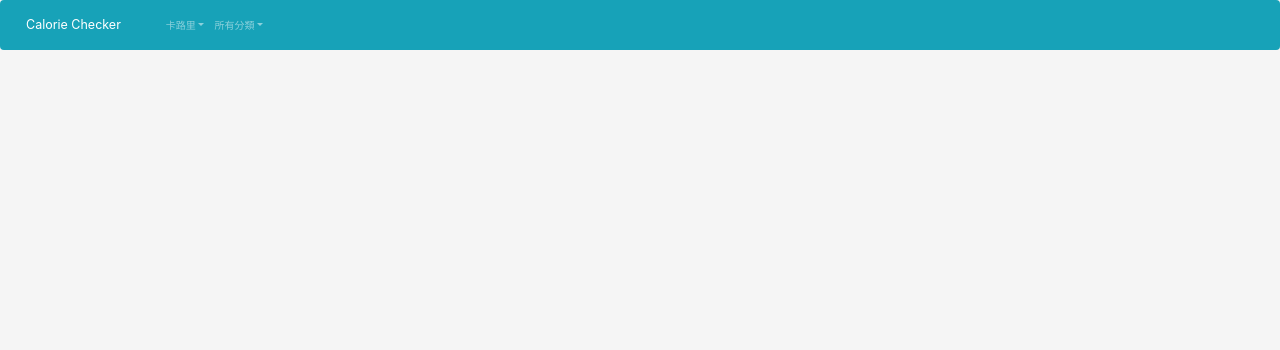
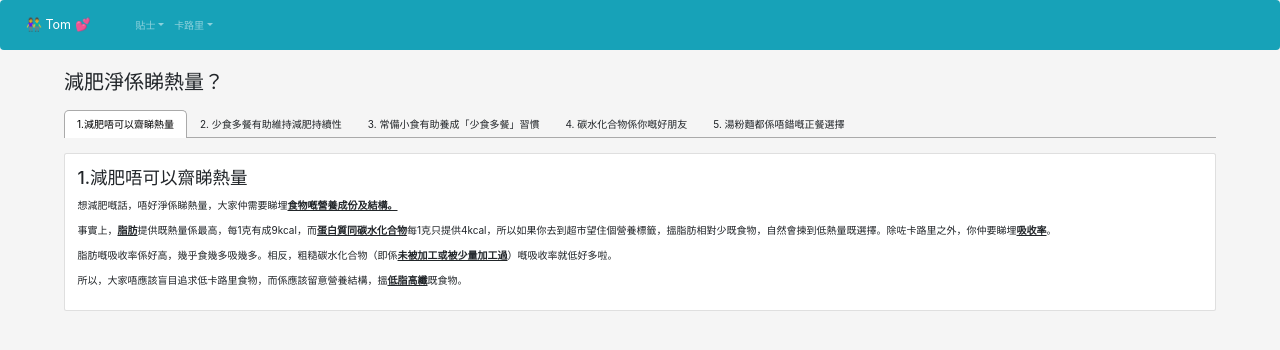
Before and after one commit to Louie-L/calorie-checker, a React (Create React App) app: page /tip1 in a window 1280 px wide. Shown: the top 350 px of the page. Built offline with nearby package versions, Linux system fonts and the light colour scheme.

Commit message:
feat: add tip1

```diff
--- a/package.json
+++ b/package.json
@@ -15,6 +15,7 @@
     "react-icons": "^4.2.0",
     "react-router-dom": "^5.2.0",
     "react-scripts": "4.0.3",
+    "react-tabs": "^3.2.2",
     "styled-components": "^5.3.0",
     "web-vitals": "^1.1.2"
   },
--- a/public/index.html
+++ b/public/index.html
@@ -9,7 +9,7 @@
     <link rel="stylesheet" href="http://maxcdn.bootstrapcdn.com/bootstrap/3.3.7/css/bootstrap.min.css">
     <meta
       name="description"
-      content="Web site created using create-react-app"
+      content="Calorie Checker Application"
     />
     <link rel="apple-touch-icon" href="%PUBLIC_URL%/logo192.png" />
     <!--
--- a/src/App.js
+++ b/src/App.js
@@ -3,6 +3,8 @@ import 'bootstrap/dist/css/bootstrap.min.css';
 
 import BMIPage from './pages/BMI';
 import CalorieCalculatePage from './pages/CalorieCalculate'
+import Tip1Page from './pages/Tip1';
+
 import CalorieTablePage from './pages/CalorieTable';
 import AllCaloriesPage from './pages/AllCalories';
 import FoodPage from './pages/FoodCalories';
@@ -31,6 +33,9 @@ function App() {
           </Route>
           <Route path='/calorie-calculate'>
             <CalorieCalculatePage />
+          </Route>
+          <Route path='/tip1'>
+            <Tip1Page />
           </Route>
           <Route path='/calorie-table'>
             <CalorieTablePage />
--- a/src/components/layout/Layout.js
+++ b/src/components/layout/Layout.js
@@ -6,18 +6,19 @@ function Layout(props) {
   return (
     <div>
       <Navbar collapseOnSelect expand="sm" bg="info" variant="dark">
-        <Navbar.Brand href="/" className={classes.navbar_brand}>Calorie Checker</Navbar.Brand>
+        <Navbar.Brand href="/" className={classes.navbar_brand}>👫 Tom 💕</Navbar.Brand>
         <Navbar.Toggle aria-controls="basic-navbar-nav" />
         <Navbar.Collapse id="basic-navbar-nav">
           <Nav className="mr-auto">
-            <NavDropdown title="卡路里" id="basic-nav-dropdown">
+            <NavDropdown title="貼士" id="basic-nav-dropdown">
               <NavDropdown.Item><Link to='/bmi'>BMI</Link></NavDropdown.Item>
               <NavDropdown.Item><Link to='/calorie-calculate'>消耗和所需熱量</Link></NavDropdown.Item>
+              <NavDropdown.Item><Link to='/tip1'>減肥淨係睇熱量?</Link></NavDropdown.Item>
+            </NavDropdown>
+            <NavDropdown title="卡路里" id="basic-nav-dropdown">
               <NavDropdown.Item><Link to='/calorie-table'>卡路里表</Link></NavDropdown.Item>
+              <NavDropdown.Item><Link to='/new-calorie'>新增卡路里</Link></NavDropdown.Item>
               <NavDropdown.Divider />
-              <NavDropdown.Item><Link to='/new-calorie'>新增卡路里</Link></NavDropdown.Item>
-            </NavDropdown>
-            <NavDropdown title="所有分類" id="basic-nav-dropdown">
               <NavDropdown.Item><Link to='/food'>食品</Link></NavDropdown.Item>
               <NavDropdown.Item><Link to='/grains'>五穀類</Link></NavDropdown.Item>
               <NavDropdown.Item><Link to='/fisheggmeat'>魚、蛋、肉類</Link></NavDropdown.Item>
--- a/src/pages/AllCalories.js
+++ b/src/pages/AllCalories.js
@@ -6,11 +6,12 @@ import RedTag from '../components/ui/RedTag'
 function AllCaloriesPage() {
   return (
     <section>
-      <ListGroup className="m-4 p-2">
-        <ListGroup.Item action className="border-bottom-0"><Link to='/bmi'>BMI</Link><RedTag text='New!'/><hr/></ListGroup.Item>
-        <ListGroup.Item action className="border-bottom-0"><Link to='/calorie-calculate'>消耗和所需熱量</Link><RedTag text='New!' /><hr/></ListGroup.Item>
-        <ListGroup.Item action className="border-bottom-0"><Link to='/calorie-table'>卡路里表</Link><RedTag text='Updated!' /><hr/></ListGroup.Item>
+      <ListGroup className="m-4">
+        <ListGroup.Item action className="pt-4 border-bottom-0"><Link to='/bmi'>BMI</Link><hr /></ListGroup.Item>
+        <ListGroup.Item action className="border-bottom-0"><Link to='/calorie-calculate'>消耗和所需熱量</Link><hr /></ListGroup.Item>
+        <ListGroup.Item action className="border-bottom-0"><Link to='/tip1'>減肥淨係睇熱量?</Link><RedTag text='New!' /><hr /></ListGroup.Item>
 
+        <ListGroup.Item action className="border-bottom-0"><Link to='/calorie-table'>卡路里表</Link><hr /></ListGroup.Item>
         <ListGroup.Item action className="border-bottom-0"><Link to='/food'>食品</Link></ListGroup.Item>
         <ListGroup.Item action className="border-bottom-0"><Link to='/grains'>五穀類</Link></ListGroup.Item>
         <ListGroup.Item action className="border-bottom-0"><Link to='/fisheggmeat'>魚、蛋、肉類</Link></ListGroup.Item>
--- /dev/null
+++ b/src/pages/Tip1.js
@@ -0,0 +1,32 @@
+import { Tab, Tabs, TabList, TabPanel } from 'react-tabs';
+import 'react-tabs/style/react-tabs.css';
+
+import Tip11 from './Tip1/1'
+import Tip12 from './Tip1/2'
+import Tip13 from './Tip1/3'
+import Tip14 from './Tip1/4'
+import Tip15 from './Tip1/5'
+
+function Tip1Page() {
+    return (
+        <section className="mb-5">
+            <h2 className="mb-4">減肥淨係睇熱量？</h2>
+            <Tabs>
+                <TabList>
+                    <Tab>1.減肥唔可以齋睇熱量</Tab>
+                    <Tab>2. 少食多餐有助維持減肥持續性</Tab>
+                    <Tab>3. 常備小食有助養成「少食多餐」習慣</Tab>
+                    <Tab>4. 碳水化合物係你嘅好朋友</Tab>
+                    <Tab>5. 湯粉麵都係唔錯嘅正餐選擇</Tab>
+                </TabList>
+                <TabPanel className="mt-4"><Tip11/></TabPanel>
+                <TabPanel><Tip12/></TabPanel>
+                <TabPanel><Tip13/></TabPanel>
+                <TabPanel><Tip14/></TabPanel>
+                <TabPanel><Tip15/></TabPanel>
+            </Tabs>
+        </section>
+    );
+}
+
+export default Tip1Page;
--- /dev/null
+++ b/src/pages/Tip1/1.js
@@ -0,0 +1,19 @@
+import { Card } from "react-bootstrap";
+
+function Tip11() {
+    return (
+        <Card className="mb-3">
+            <Card.Body>
+                <Card.Title as="h3" className="mb-3">1.減肥唔可以齋睇熱量</Card.Title>
+                <Card.Text>
+                    <p>想減肥嘅話，唔好淨係睇熱量，大家仲需要睇埋<u class="font-weight-bold">食物嘅營養成份及結構。</u></p>
+                    <p>事實上，<u class="font-weight-bold">脂肪</u>提供既熱量係最高，每1克有成9kcal，而<u class="font-weight-bold">蛋白質同碳水化合物</u>每1克只提供4kcal，所以如果你去到超市望住個營養標籤，搵脂肪相對少既食物，自然會揀到低熱量既選擇。除咗卡路里之外，你仲要睇埋<u class="font-weight-bold">吸收率</u>。</p>
+                    <p>脂肪嘅吸收率係好高，幾乎食幾多吸幾多。相反，粗糙碳水化合物（即係<u class="font-weight-bold">未被加工或被少量加工過</u>）嘅吸收率就低好多啦。</p>
+                    <p>所以，大家唔應該盲目追求低卡路里食物，而係應該留意營養結構，搵<u class="font-weight-bold">低脂高纖</u>既食物。</p>
+                </Card.Text>
+            </Card.Body>
+        </Card>
+    )
+}
+
+export default Tip11;
--- /dev/null
+++ b/src/pages/Tip1/2.js
@@ -0,0 +1,19 @@
+import { Card } from "react-bootstrap";
+
+function Tip12() {
+    return (
+        <Card className="mb-3">
+            <Card.Body>
+                <Card.Title as="h3" className="mb-3">2. 少食多餐有助維持減肥持續性</Card.Title>
+                <Card.Text>
+                    <p>「少食多餐」嘅飲食習慣可以<u class="font-weight-bold">提升新陳代謝</u>，從而維持減肥既可持續性，而節食只能夠短暫咁獲得成果，而且仲會犧牲左你嘅新陳代謝，長遠都係會反彈。</p>
+                    <p>節食你嘅身體未必能夠即時match到，喺未match到之前，你會暫時「收支失衡」（支出比收入多），並且達到減磅效果，但<u class="font-weight-bold">當個新陳代謝調節完</u>，即係match到之後，你就唔能夠再減到落去喇。</p>
+                    <p>到左呢個時候，你可能要再食少啲，去再次形成<u class="font-weight-bold">「收支失衡」</u>既狀態，結果造成一個惡性循環，最終每日只能食好少好少嘅食物。</p>
+                    <p>總括嚟講，用節食既方式去減肥係好不智，相反，你係應該想辦法去<u class="font-weight-bold">提升新陳代謝</u>，從而幫助你減肥，而「少食多餐」就係其中一個方案。</p>
+                </Card.Text>
+            </Card.Body>
+        </Card>
+    )
+}
+
+export default Tip12;
--- /dev/null
+++ b/src/pages/Tip1/3.js
@@ -0,0 +1,17 @@
+import { Card } from "react-bootstrap";
+
+function Tip13() {
+    return (
+        <Card className="mb-3">
+            <Card.Body>
+                <Card.Title as="h3" className="mb-3">3. 常備小食有助養成「少食多餐」習慣</Card.Title>
+                <Card.Text>
+                    <p>頭先講過要「少食多餐」，但冇理由返緊工做做吓嘢走去煮個麵架。所以，如果常備一啲合適既「小食」，<u class="font-weight-bold">可以隨時拎出嚟食</u>，咁就唔使勞師動眾，都做到「少食多餐」去維持新陳代謝喇。</p>
+                    <p>當然我講嘅「小食」唔係一包炸過嘅薯片啦，我所推薦既「小食」應該係一啲<u class="font-weight-bold">高纖、高粗糙碳水化合物、低脂、合理份量蛋白質</u>嘅選擇，例如係全麥麵包或者某啲水果。</p>
+                </Card.Text>
+            </Card.Body>
+        </Card>
+    )
+}
+
+export default Tip13;
--- /dev/null
+++ b/src/pages/Tip1/4.js
@@ -0,0 +1,17 @@
+import { Card } from "react-bootstrap";
+
+function Tip14() {
+    return (
+        <Card className="mb-3">
+            <Card.Body>
+                <Card.Title as="h3" className="mb-3">4. 碳水化合物係你嘅好朋友</Card.Title>
+                <Card.Text>
+                    <p>碳水化合物係人類嘅首選燃料，任何時候都會揀佢嚟消耗先，基本上你每日食嘅碳水化合物，<u class="font-weight-bold">身體都會想盡辦法日日清</u>（當然要假設你唔係碳水化合物既狂熱粉絲，一日食10碗飯啦）。</p>
+                    <p>好多時候，<u class="font-weight-bold">你每日正常咁食嘅碳水化合物都會被用清光</u>，所以點解碳水化合物應該要佔你每日熱量來源嘅大部份，冇野留低自然唔會增肥，<u class="font-weight-bold">咁先易啲造成卡路里「收支失衡」</u>（支出多於收入），最終達到減肥呢個目標。</p>
+                </Card.Text>
+            </Card.Body>
+        </Card>
+    )
+}
+
+export default Tip14;
--- /dev/null
+++ b/src/pages/Tip1/5.js
@@ -0,0 +1,17 @@
+import { Card } from "react-bootstrap";
+
+function Tip15() {
+    return (
+        <Card className="mb-3">
+            <Card.Body>
+                <Card.Title as="h3" className="mb-3">5. 湯粉麵都係唔錯嘅正餐選擇</Card.Title>
+                <Card.Text>
+                    <p>好多人都鍾意去茶餐廳食晏，<u class="font-weight-bold">大部份碟頭飯都起碼700kcal</u>，炒粉麵飯仲成千個kcal，而且兩者通常都係<u class="font-weight-bold">高脂肪、高蛋白質</u>嘅食物，比較容易致肥。</p>
+                    <p>相反，<u class="font-weight-bold">湯粉麵好多時候都只係400-500kcal</u>，唔計果啲高達800kcal嘅腩肉墨魚丸麻辣米線、牛腩豬大腸油麵等。咁又唔係話叫你食個淨湯粉麵，好多配料其實都可以揀，例如首先揀個蔬菜，或者紫菜，跟住配腐竹、冬菇、白魚蛋、雲吞、蘿白、木耳絲、金菇呢類低脂肪既配料，咁你碗麵就「低脂低卡」喇。</p>
+                </Card.Text>
+            </Card.Body>
+        </Card>
+    )
+}
+
+export default Tip15;
```
Also changed, not shown: 1 other file (tests, documents, lock files or other folders).
